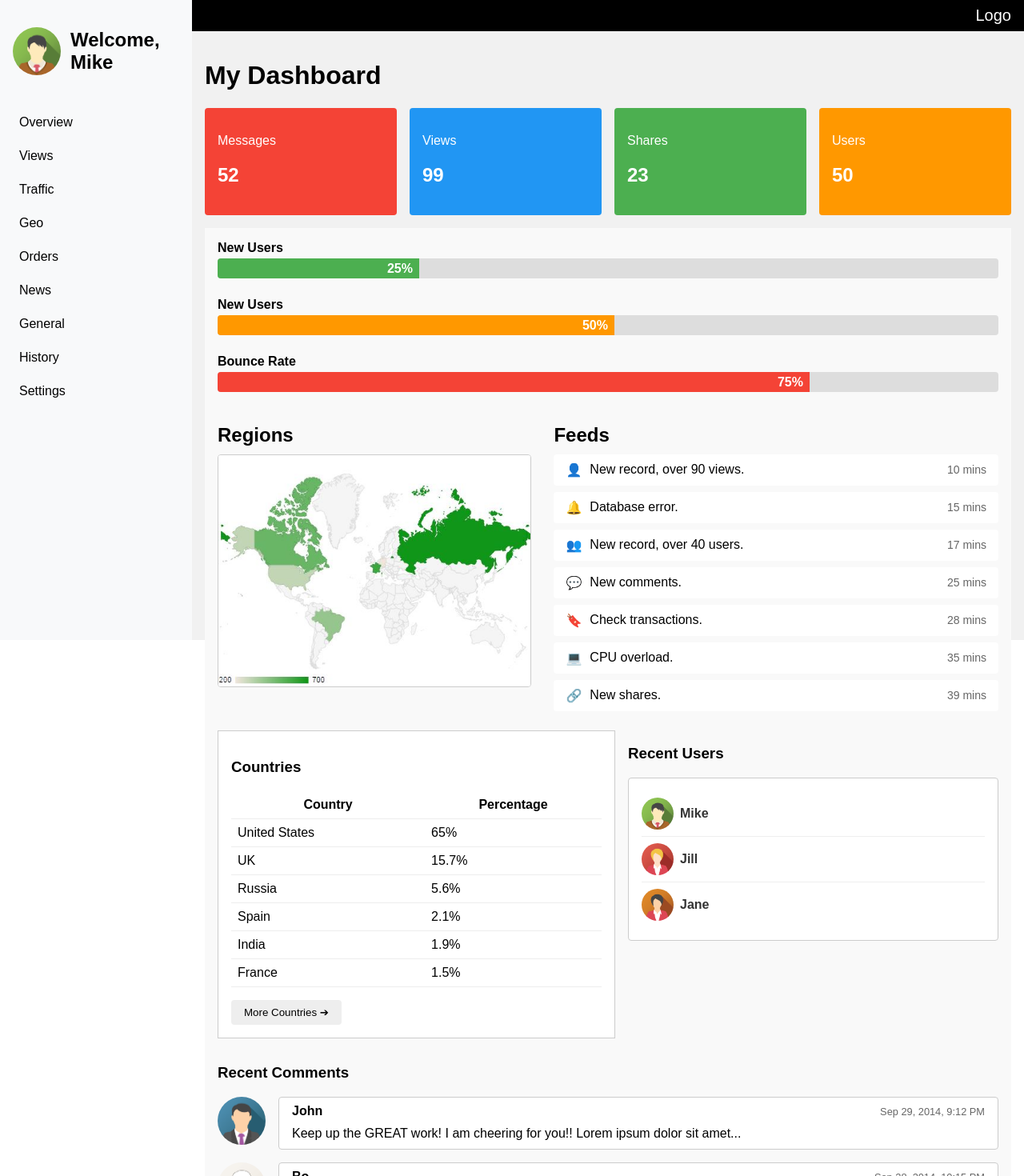
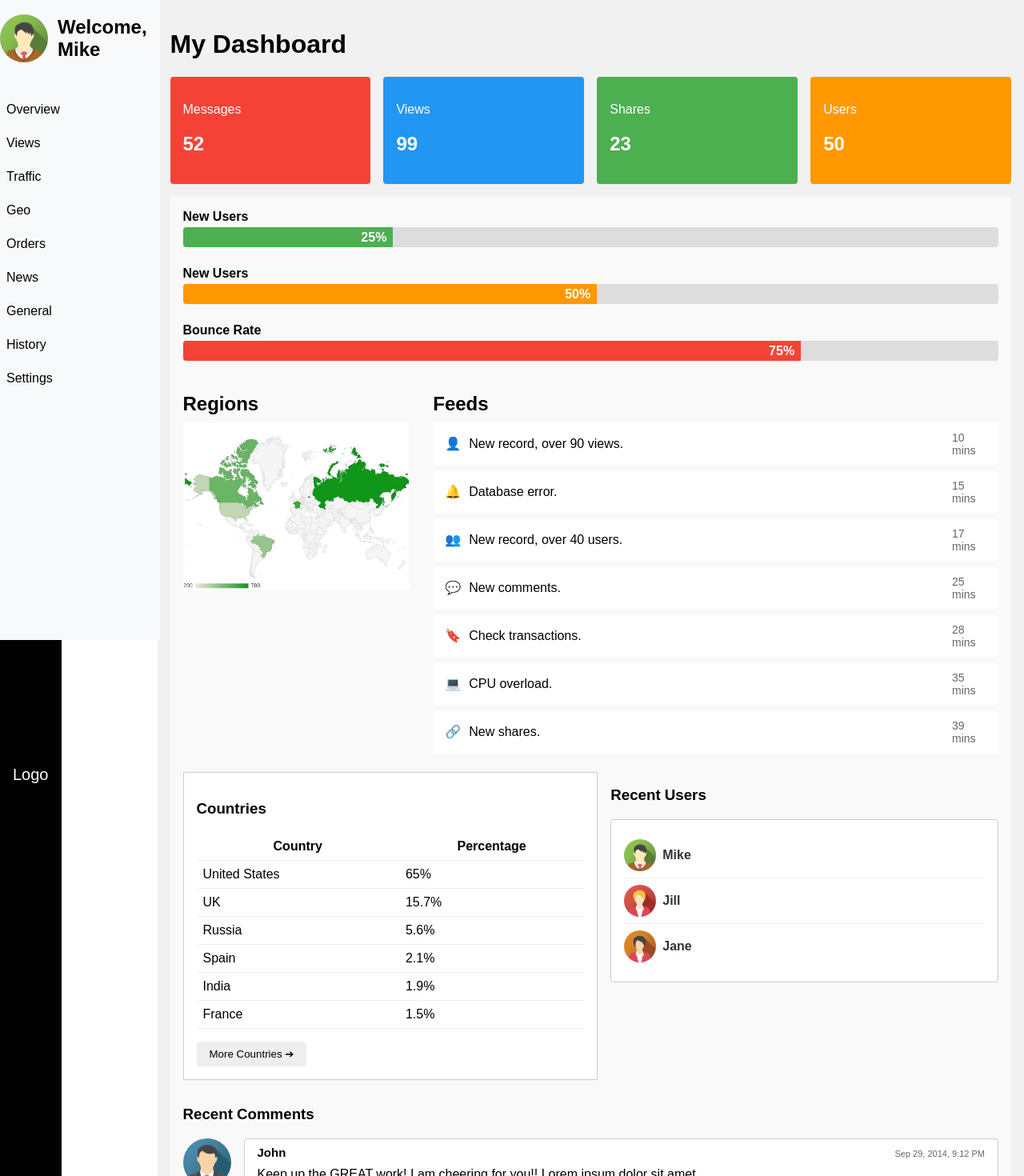
Before and after one commit to Jaeho777/clone-code, a React (Create React App) app: page / in a window 1280 px wide. Shown: the top 1470 px of the page at 80% size. Built offline with nearby package versions, Linux system fonts and the light colour scheme.

Commit message:
feat: 미디어 쿼리 수정

```diff
--- a/src/App.css
+++ b/src/App.css
@@ -1,27 +1,37 @@
 .app-container {
   display: flex;
-  height: 100vh;
+  height: 100%;
   margin: 0;
   font-family: Arial, sans-serif;
+  overflow: hidden;
 }
 .main-content {
-  flex: 1;
+  margin-left: 120px;
+  width:100%;
   display: flex;
   flex-direction: column;
   background-color: #f1f1f1;
 }
 @media (max-width: 1200px) {
   .app-container {
-    height: auto;
+    height: 100%;
   }
 }
+
+@media (max-width: 768px) {
+  .app-container {
+    flex-direction: column;
+  }
+}
+
 @media (max-width: 992px) {
   .app-container {
     flex-direction: column;
   }
 }
-@media (max-width: 768px) {
+@media (max-width: 992px) {
   .main-content {
     padding: 10px;
+    margin-left: 0px;
   }
 }
--- a/src/App.js
+++ b/src/App.js
@@ -6,13 +6,14 @@ import './App.css';
 
 function App() {
   return (
+
     <div className="app-container">
-
+      <Header />
       <Sidebar />
 
 
       <div className="main-content">
-        <Header />
+
         <Dashboard />
       </div>
     </div>
--- a/src/components/Dashboard.css
+++ b/src/components/Dashboard.css
@@ -7,7 +7,7 @@
     margin-bottom: 16px;
   }
   .card {
-    flex: 1;
+    width: 100%;
     padding: 16px;
     border-radius: 4px;
     color: #fff;
@@ -35,8 +35,9 @@
       flex-direction: column;
     }
     .card {
+      width: 90%;
       margin-bottom: 12px;
-      min-width: auto;
+      min-width: 50px;
     }
   }
   @media (max-width: 768px) {
--- a/src/components/Overview.css
+++ b/src/components/Overview.css
@@ -50,7 +50,7 @@
     margin-top: 16px;
   }
   .countries-panel {
-    flex: 1;
+    width: 100%;
     background: #fff;
     padding: 16px;
     border: 1px solid #ccc;
@@ -73,7 +73,7 @@
     border-radius: 4px;
   }
   .recent-users-section {
-    flex: 1;
+    width: 100%;
   }
   .recent-users-card {
     background-color: #fff;
@@ -118,7 +118,7 @@
     border: 1px solid #ccc;
     border-radius: 4px;
     padding: 8px 16px;
-    flex: 1;
+    width: 100%;
   }
   .comment-header {
     display: flex;
@@ -127,10 +127,10 @@
   }
   .comment-author {
     font-weight: bold;
-    font-size: 1rem;
+    font-size: 15px;
   }
   .comment-date {
-    font-size: 0.8rem;
+    font-size: 11px;
     color: #666;
   }
   .comment-text {
@@ -145,7 +145,7 @@
     padding: 16px;
   }
   .footer-stats-column {
-    flex: 1;
+    width: 100%;
     margin: 0 8px;
   }
   .footer-stats-bar {
@@ -182,13 +182,12 @@
 
   .regions-map {
     width: 100%;
-    border: 1px solid #ccc;
     border-radius: 4px;
   }
 
 
   .dashboard-feeds {
-    flex: 1;
+    width: 100%;
   }
 
   .dashboard-feeds h2 {
@@ -211,7 +210,7 @@
   }
 
   .feed-text {
-    flex: 1;
+    width: 100%;
   }
 
   .feed-time {
@@ -232,13 +231,17 @@
   @media (max-width: 992px) {
     .bottom-section {
       flex-direction: column;
+      width: 90%;
+
     }
     .recent-users-section {
+      width: 90%;
       margin-top: 16px;
     }
   }
   @media (max-width: 768px) {
     .overview-container {
+      width: 90%;
       padding: 8px;
     }
     .bar-fill {
--- a/src/components/Sidebar.css
+++ b/src/components/Sidebar.css
@@ -1,8 +1,11 @@
 .sidebar {
-  width: 240px;
+  width: 200px;
+  z-index: 3;
+  position: fixed;
   background-color: #f8f9fa;
-  padding: 16px;
   box-sizing: border-box;
+  overflow: hidden;
+  height: 100%;
 }
 
 .sidebar-header {
@@ -56,16 +59,13 @@
 
 @media (max-width: 992px) {
   .sidebar {
-    width: 100%;
-    display: flex;
-    flex-direction: row;
-    justify-content: space-around;
+    display: none;
   }
   .menu {
-    display: flex;
+    display: none;
   }
   .menu li {
-    margin: 0;
+    display: none;
   }
 }
 
```
